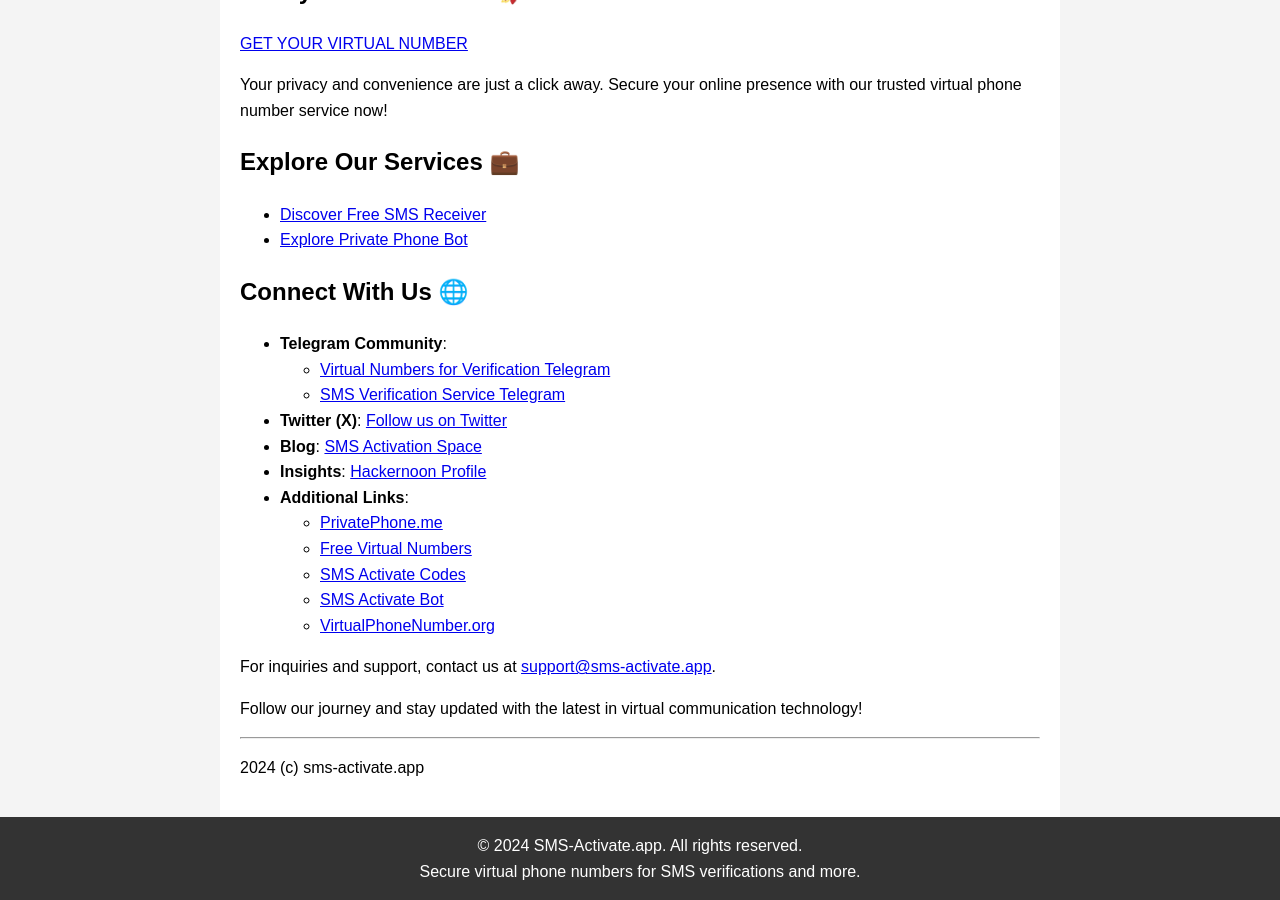
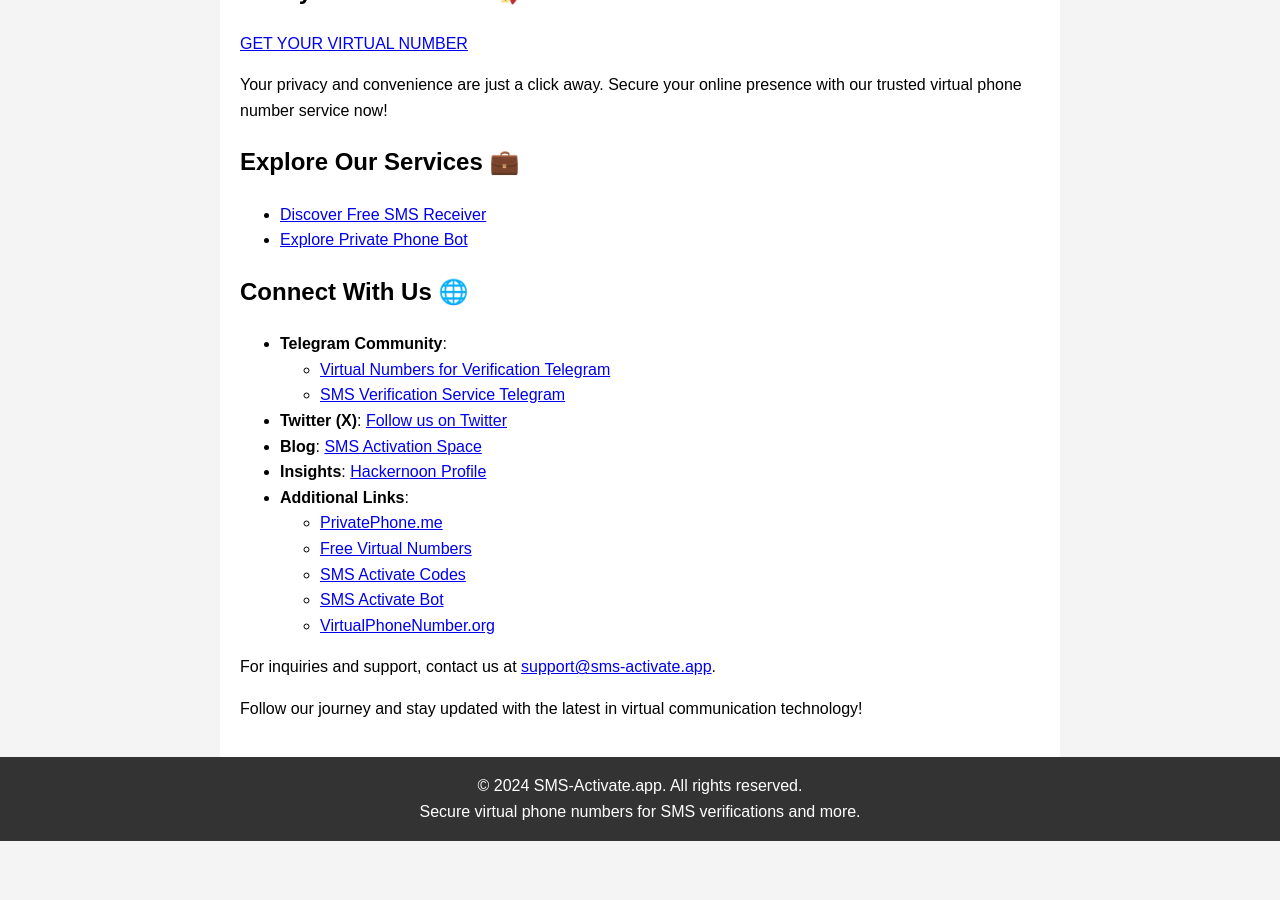
Before and after one commit to VirtualPhoneNumber/sms-activate.app, a Jekyll site: the page built from index.md, in a window 1280 px wide and 900 px high, scrolled down 860 px. Built offline with Jekyll 4.4.1, drawn with Linux system fonts in a browser that asks for light colours; our own code applies the rules of GitHub Pages for plain Markdown files; after the commit the page ends 1701 px from its top, so only the background shows below that.

Commit message:
Update index.md

```diff
--- a/index.md
+++ b/index.md
@@ -50,7 +50,3 @@
 For inquiries and support, contact us at [support@sms-activate.app](mailto:support@sms-activate.app).
 
 Follow our journey and stay updated with the latest in virtual communication technology!
-
----
-
-2024 (c) sms-activate.app
```
